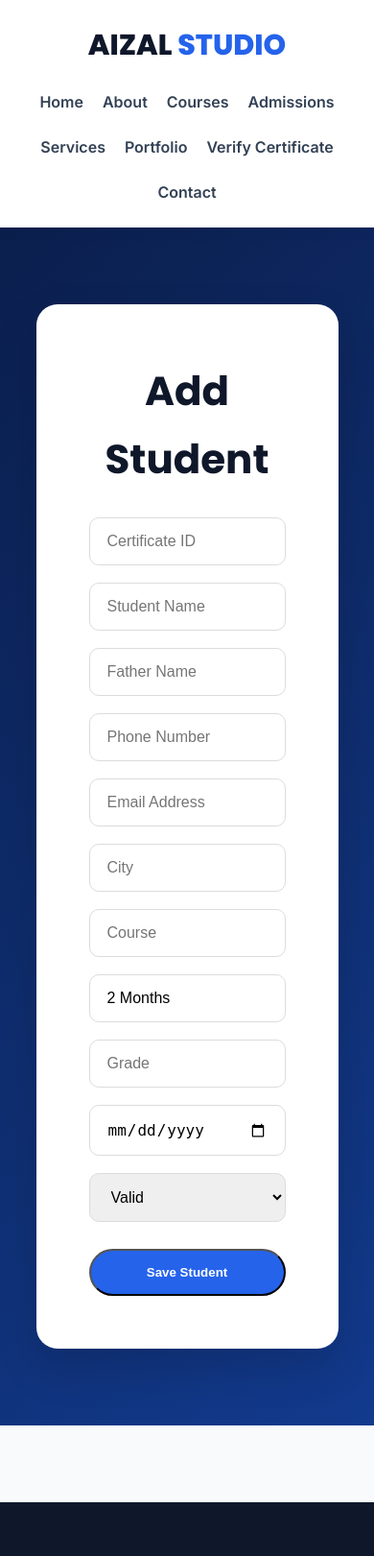
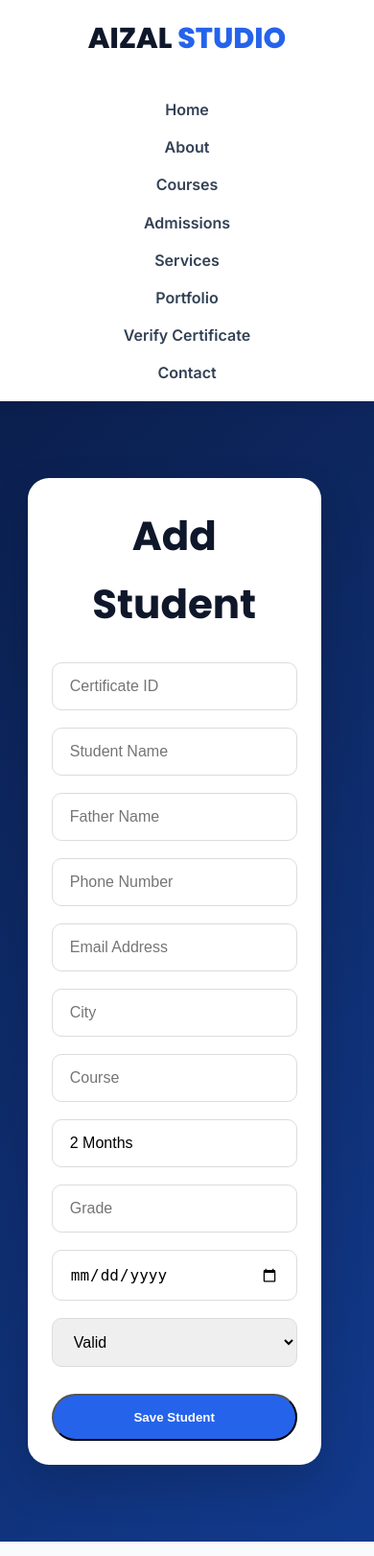
Before and after one commit to Aizal-Studio/AIZAL-STUDIO, a Flask app: page /admin/add-student in a window 390 px wide. Shown: the top 1621 px of the page at 96% size. Run offline with Flask 3, Linux system fonts and the light colour scheme.

Commit message:
Responsive mobile CSS

```diff
--- a/static/css/style.css
+++ b/static/css/style.css
@@ -1847,3 +1847,86 @@ FOOTER
 }
 
 }
+
+/* =========================================
+   MOBILE RESPONSIVE
+========================================= */
+
+@media (max-width:768px){
+
+.navbar{
+    flex-direction:column;
+    padding:15px;
+}
+
+.nav-links{
+    flex-direction:column;
+    gap:12px;
+    margin-top:15px;
+    text-align:center;
+}
+
+.hero{
+    flex-direction:column;
+    text-align:center;
+    padding:40px 20px;
+}
+
+.hero-text h1{
+    font-size:38px;
+}
+
+.hero-text p{
+    font-size:18px;
+}
+
+.hero img{
+    width:100%;
+    max-width:320px;
+    margin-top:25px;
+}
+
+.verify-card{
+    width:92%;
+    padding:25px;
+}
+
+.verify-card h1{
+    font-size:42px;
+}
+
+.verify-card p{
+    font-size:20px;
+    line-height:1.8;
+}
+
+.verify-card input,
+.verify-card select,
+.verify-card textarea{
+    width:100%;
+}
+
+.btn{
+    width:100%;
+}
+
+.student-table{
+    display:block;
+    overflow-x:auto;
+    white-space:nowrap;
+}
+
+footer{
+    text-align:center;
+    padding:20px;
+}
+
+.container{
+    width:95%;
+}
+
+section{
+    padding:40px 15px;
+}
+
+}
```
